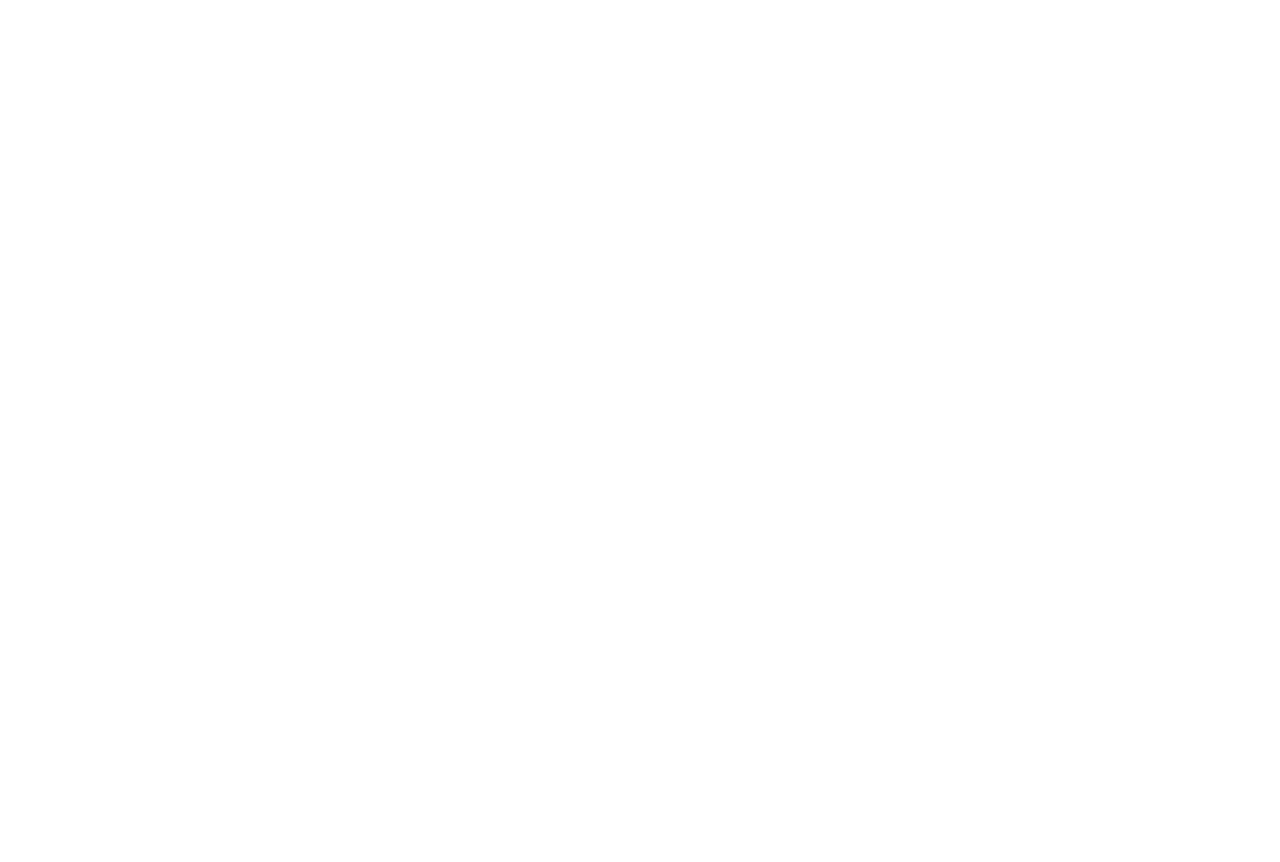
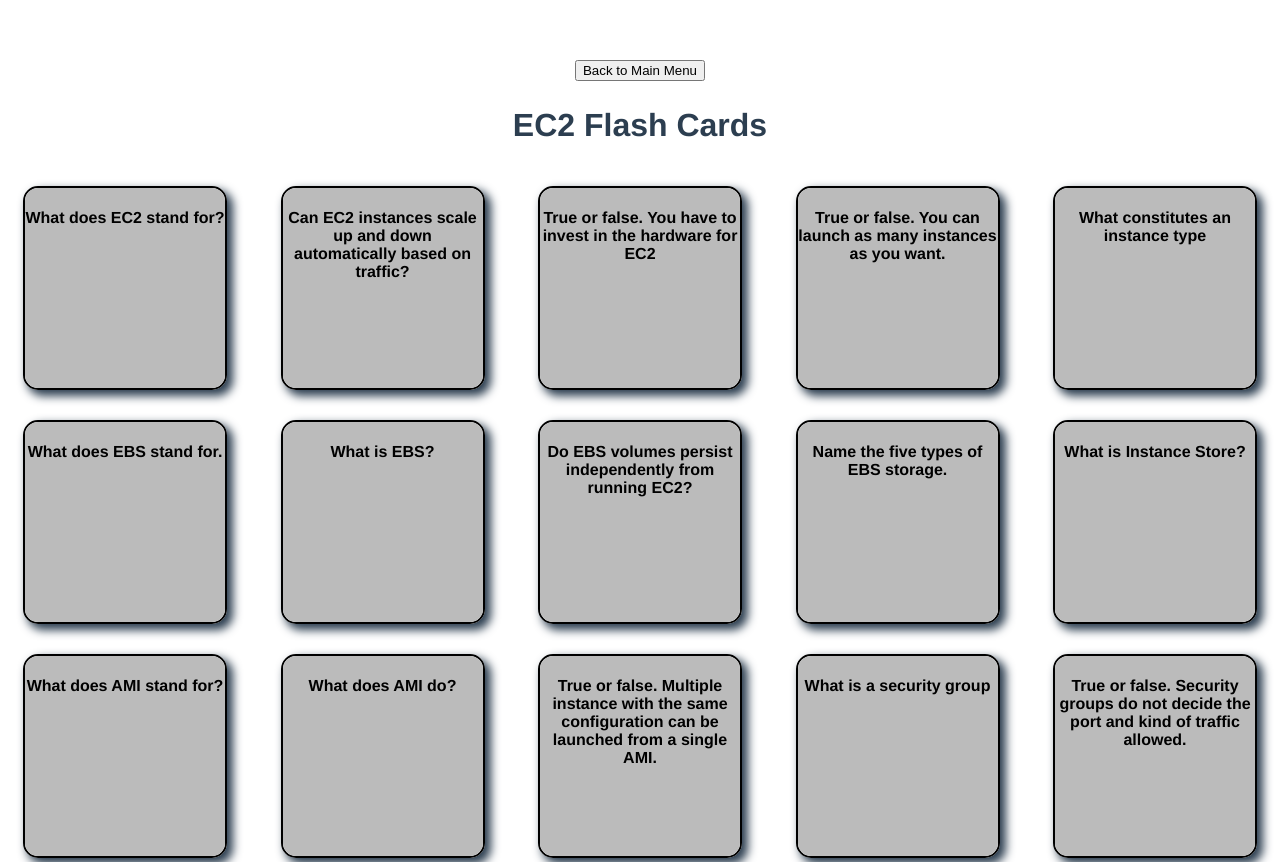
Before and after one commit to domenicbetters/awszilla, a Vue app: page /awszilla/EC2Flash in a window 1280 px wide. Before the commit this address had no page. Shown: the top 862 px of the page. Before the commit the page ends 800 px from the top, so only its background shows below. Built offline with nearby package versions, Linux system fonts and the light colour scheme.

Commit message:
added EC2 section flash cards

```diff
--- /dev/null
+++ b/src/assets/EC2/EC2.json
@@ -0,0 +1,26 @@
+[
+{"name": "Elastic Compute Cloud", "desc": "What does EC2 stand for?" },
+{"name": "Yes", "desc": "Can EC2 instances scale up and down automatically based on traffic?" },
+{"name": "False", "desc": "True or false.  You have to invest in the hardware for EC2" },
+{"name": "True", "desc": "True or false. You can launch as many instances as you want."},
+{"name": "The processor and memory of your EC2 instance", "desc": "What constitutes an instance type"},
+{"name": "Elastic Block Storage", "desc": "What does EBS stand for."},
+{"name": "It is the block level storage assigned to your single EC2 instance", "desc": "What is EBS?"},
+{"name": "Yes", "desc": "Do EBS volumes persist independently from running EC2?"},
+{"name": "General Purpose SDD, Provisioned IOPS SDD, Troughput optimized Hard Disk Drive, Cold Hard Disk Drive, Magnetic", "desc": "Name the five types of EBS storage."},
+{"name": "Instance Store is the ephemeral block level storage for the EC2 isntance", "desc": "What is Instance Store?"},
+{"name": "Amazon Machine Image", "desc": "What does AMI stand for?"},
+{"name": "It decides the OS, installs dependencies, libraries, data of your EC2 instance.", "desc": "What does AMI do?"},
+{"name": "True", "desc": "True or false.  Multiple instance with the same configuration can be launched from a single AMI."},
+{"name": "Security groups acts as a virtual firewall for your EC2 Instances.", "desc": "What is a security group"},
+{"name": "False, the do decide those things.", "desc": "True or false.  Security groups do not decide the port and kind of traffic allowed."},
+{"name": "Security groups are active at the instance level whereas NACLs are active at the subnet level. ", "desc": "What's the difference between security groups and Network ACLs"},
+{"name": "False, Security groups can only allow but can't deny the rules.", "desc": "True or false.  Security groups can both allow and deny the rules."},
+{"name": "No, it is considered stateful", "desc": "Is a security group considered stateless?"},
+{"name": "True", "desc": "True or false.  By default, in the outbound rule all traffic is allowed and needs to define the inbound rules."},
+{"name": "Consists of a private and public key.  It's a set of credential used to gain access to an instance.", "desc": "What is a key pair?"},
+{"name": "Your EC2 instance", "desc": "Where is the public key attached?"},
+{"name": "True", "desc": "True or false.  The private key stays with you and you will only gain access to your instance if the keys match."},
+{"name": "A tag is a key-value name you assign to your AWS resources", "desc": "What is a tag?"},
+{"name": "They are a great way to organize your resources", "desc": "How can tags benefit you?"}
+]
--- /dev/null
+++ b/src/components/FlashCard.vue
@@ -0,0 +1,94 @@
+<template>
+  <div class="flip-card">
+      <div class="flip-card-inner">
+      <div class="flip-card-front">
+          <h4>{{ instance.desc }}</h4>
+      </div>
+      <div class="flip-card-back">
+          <h4>{{instance.name}}</h4>
+      </div>
+      </div>
+  </div>
+</template>
+
+<script>
+  export default {
+      name: 'EC2Card',
+      props: {
+        instance: Object,
+      },
+  }
+</script>
+
+<style scoped>
+.flip-card {
+background-color: transparent;
+width: 85%;
+max-width: 200px;
+height: 200px;
+perspective: 1000px; /* Remove this if you don't want the 3D effect */
+margin: 15px;
+border-radius: 15px;
+border: 2px solid black;
+box-shadow: 5px 5px 10px 1px;
+overflow: hidden;
+}
+
+/* This container is needed to position the front and back side */
+.flip-card-inner {
+position: relative;
+width: 100%;
+height: 100%;
+text-align: center;
+transition: transform 0.8s;
+transform-style: preserve-3d;
+
+}
+
+/* Do an horizontal flip when you move the mouse over the flip box container */
+.flip-card:active .flip-card-inner {
+transform: rotateY(180deg);
+}
+
+/* Position the front and back side */
+.flip-card-front, .flip-card-back {
+position: absolute;
+width: 100%;
+height: 100%;
+-webkit-backface-visibility: hidden; /* Safari */
+backface-visibility: hidden;
+}
+
+
+
+/* Style the front side (fallback if image is missing) */
+.flip-card-front {
+background-color: #bbb;
+color: black;
+}
+
+/* Style the back side */
+.flip-card-back {
+background-color: rgb(10, 10, 10);
+color: white;
+display: flex;
+justify-content: center;
+align-items: center;
+transform: rotateY(180deg);
+}
+
+.about-image {
+object-fit: cover;
+object-position: center;
+width: 100%;
+height: 100%;
+}
+
+@media (max-width: 991.5px) {
+.flip-card {
+  width: 100%;
+  max-width: 400px;
+}
+}
+
+</style>
--- a/src/routes/index.js
+++ b/src/routes/index.js
@@ -1,5 +1,6 @@
 import MainMenu from "@/views/MainMenu.vue"
 import EC2Grid from "@/views/EC2Grid.vue"
+import EC2Flash from "@/views/EC2Flash.vue"
 import { createRouter, createWebHistory } from "vue-router";
 
 
@@ -20,6 +21,11 @@
         name: "EC2Grid",
         component: EC2Grid
       },
+      {
+        path: "/awszilla/EC2Flash",
+        name: "EC2Flash",
+        component: EC2Flash
+      },
 
 
   ]
--- /dev/null
+++ b/src/views/EC2Flash.vue
@@ -0,0 +1,56 @@
+<template>
+   <router-link :to = "{name: 'MainMenu'}"><button>Back to Main Menu</button></router-link>
+   <h1>EC2 Flash Cards</h1>
+  <div class = "main-body">
+
+    <FlashCard :key = "gpitem.name" v-for="(gpitem) in gpitems" :instance="gpitem"/>
+
+
+  </div>
+  </template>
+
+
+<script>
+import FlashCard from "@/components/FlashCard.vue"
+import EC2Cards from "@/assets/EC2/EC2.json"
+  export default {
+    name: 'EC2Flash',
+    components: {
+      FlashCard,
+    },
+    data () {
+      return {
+        gpitems: EC2Cards
+
+      }
+    }
+  }
+
+</script>
+
+<style>
+
+h1 {
+  padding: 5px;
+}
+
+.type-column {
+  border: 7px inset rgb(197, 186, 171);
+  width: 18vw;
+  max-width: fit-content;
+  display: flex;
+  flex-direction: column;
+  justify-content: center;
+  align-items: center;
+  padding: 5px;
+  background-color: rgb(235, 222, 205);
+}
+
+.main-body {
+  display: flex;
+  justify-content: space-between;
+  flex-wrap: wrap;
+
+}
+
+</style>
--- a/src/views/MainMenu.vue
+++ b/src/views/MainMenu.vue
@@ -2,6 +2,7 @@
     <h1>AWSZILLA</h1>
     <div>
      <router-link :to="{name: 'EC2Grid'}"> <button>EC2 Instance Grid Flash Cards</button></router-link>
+     <router-link :to="{name: 'EC2Flash'}"> <button>EC2 Flash Cards</button></router-link>
     </div>
   </template>
 
```
Also changed, not shown: push to dist line.txt, 7 other files (tests, documents, lock files or other folders).
